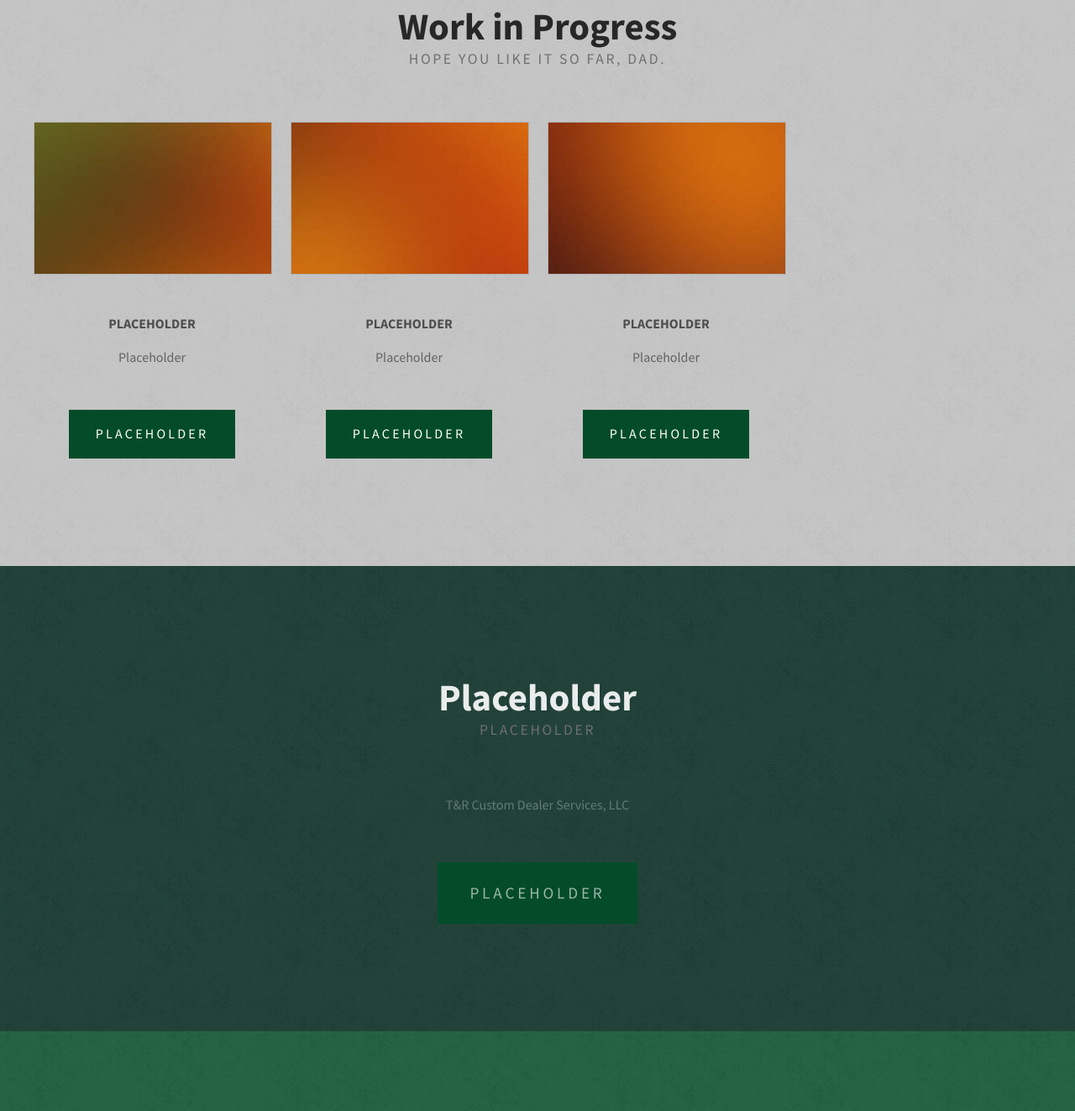
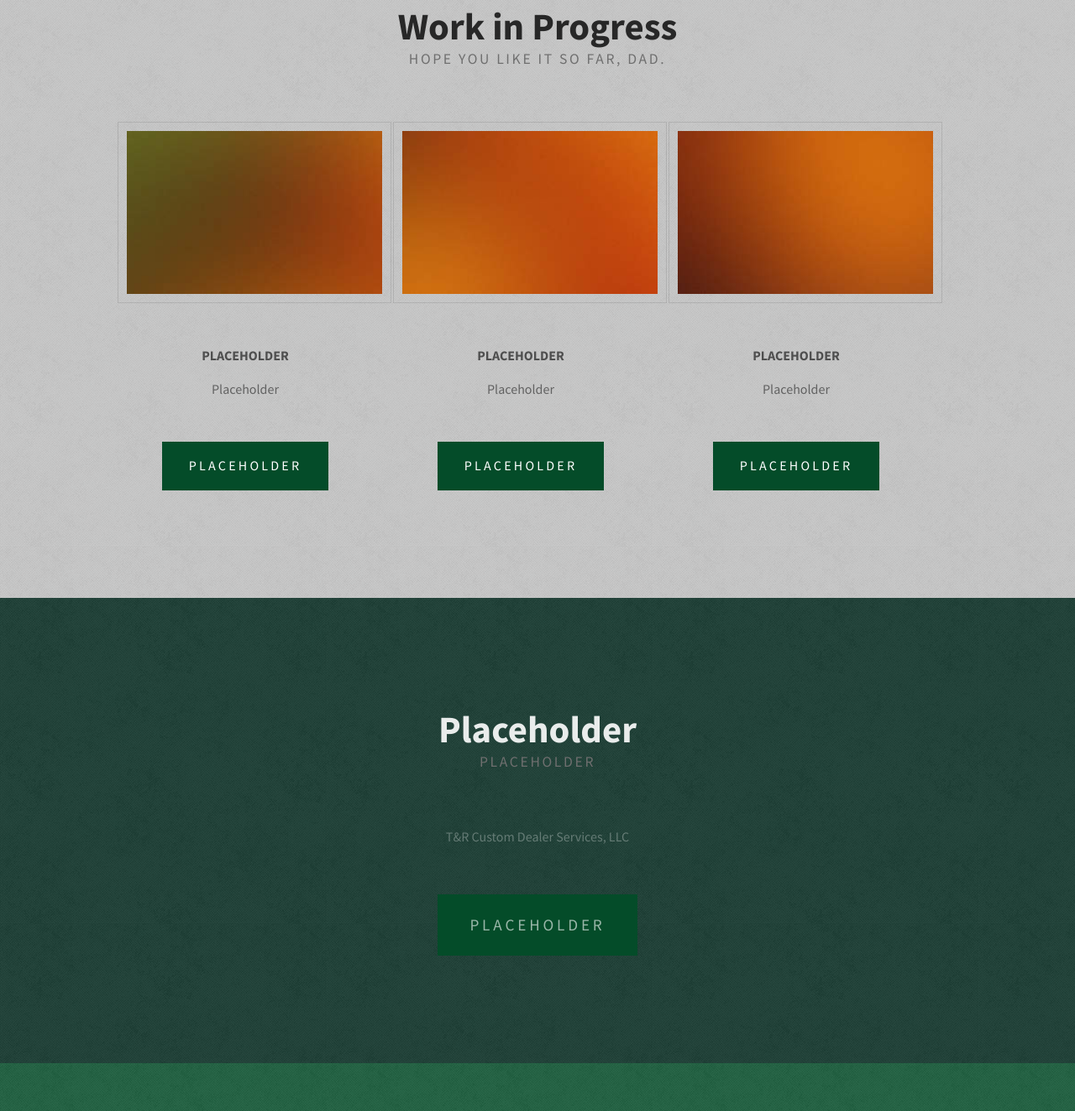
Before and after one commit to trcustomdealerservices/home, a plain HTML site: page index.html in a window 1280 px wide. Shown: the part 777-2100 px from the top of the page at 84% size. Drawn offline with Linux system fonts and the light colour scheme.

Commit message:
Update default.css

```diff
--- a/default.css
+++ b/default.css
@@ -56,7 +56,7 @@
 	.container
 	{
 		margin: 0px auto;
-		width: 1200px;
+		width: 1000px;
 	}
 
 
@@ -181,7 +181,7 @@
 
 	.image
 	{
-		display: inline-block;
+		display: none;
 		border: 1px solid rgba(0,0,0,.1);
 	}
 
@@ -193,9 +193,10 @@
 
 	.image-full
 	{
-		display: block;
+		display: inline-block;
 		width: 100%;
 		margin: 0 0 3em 0;
+		padding: 10px;
 	}
 
 	.image-left
@@ -618,7 +619,7 @@
 	.column3,
 	.column4
 	{
-		width: 282px;
+		/*! width: 282px; */
 	}
 
 	.column1,
```
